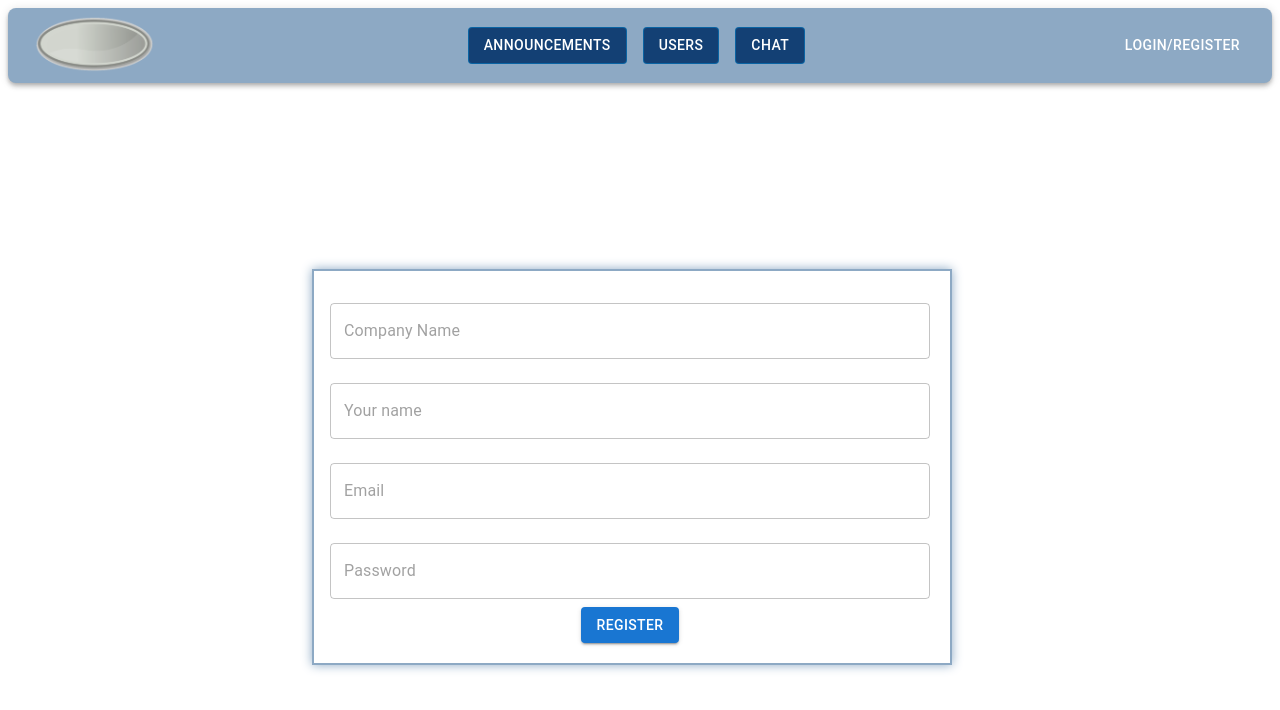
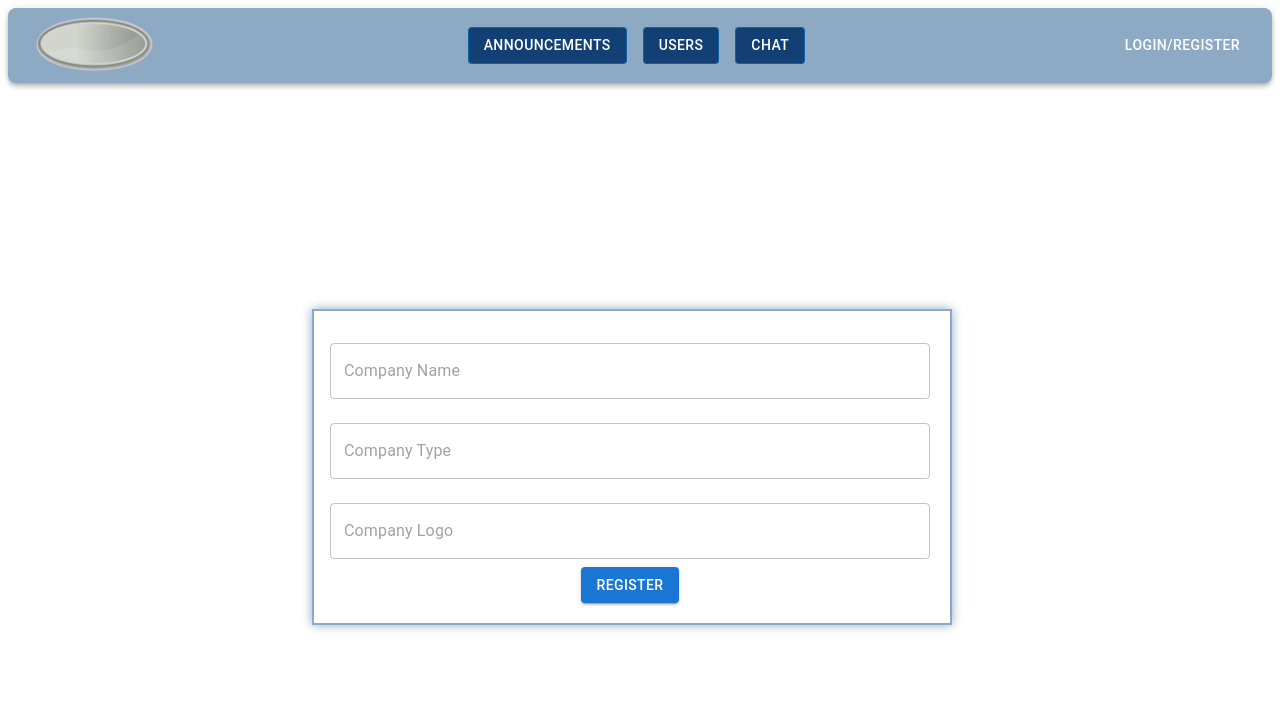
Before and after one commit to ErikAmerico/Employee-Website, a React (Vite) app in the folder client/: page /loginRegister in a window 1280 px wide. Shown: the top 710 px of the page. Built offline with nearby package versions, Linux system fonts and the light colour scheme.

Commit message:
added mutations to front end, couldn't quite register a company yet.

```diff
--- a/client/src/components/logReg/register.jsx
+++ b/client/src/components/logReg/register.jsx
@@ -1,15 +1,27 @@
-import React, { useState } from 'react';
+import React, { useState, useEffect } from 'react';
 import { TextField, Grid, Button } from '@mui/material';
 import './logReg.css'
 
+import { ADD_COMPANY } from '../../utils/mutations';
+import { useMutation } from '@apollo/client';
+
 const Register = () => {
 
+  // const [inputs, setInputs] = useState({
+  //   companyName: '',
+  //   name: '',
+  //   email: '',
+  //   password: ''
+  // })
+
   const [inputs, setInputs] = useState({
-    companyName: '',
     name: '',
-    email: '',
-    password: ''
+    type: '',
+    logo: ''
   })
+
+  const [addCompany, { error }] = useMutation(ADD_COMPANY);
+  const [showAlert, setShowAlert] = useState(false);
 
   const handleChange = (e) => {
     setInputs((prevState) => ({
@@ -18,16 +30,35 @@ const Register = () => {
     }))
   }
 
-  const handleSubmit = (e) => {
+  const handleSubmit = async (e) => {
     e.preventDefault();
 
     console.log(inputs)
 
+    try {
+      const { data } = await addCompany({
+          variables: { ...inputs },
+      });
+      console.log(data);
+
+  } catch (err) {
+      console.error(err);
+      setShowAlert(true);
+  }
+
+
+
+    // setInputs({
+    //   companyName: '',
+    //   name: '',
+    //   email: '',
+    //   password: ''
+    // });
+
     setInputs({
-      companyName: '',
       name: '',
-      email: '',
-      password: ''
+      type: '',
+      logo: ''
     });
 
   };
@@ -45,6 +76,39 @@ const Register = () => {
       <form onSubmit={handleSubmit}>
 
       <TextField
+      name='name'
+      value={inputs.name}
+      onChange={handleChange}
+      type={'text'}
+      placeholder='Company Name'
+      variant='outlined'
+      fullWidth
+      margin='normal'
+      />
+
+      <TextField
+      name='type'
+      value={inputs.type}
+      onChange={handleChange}
+      type={'text'}
+      placeholder='Company Type'
+      variant='outlined'
+      fullWidth
+      margin='normal'
+      />
+
+      <TextField
+      name='logo'
+      value={inputs.logo}
+      onChange={handleChange}
+      type={'text'}
+      placeholder='Company Logo'
+      variant='outlined'
+      fullWidth
+      margin='normal'
+      />
+
+      {/* <TextField
       name='companyName'
       value={inputs.companyName}
       onChange={handleChange}
@@ -86,7 +150,7 @@ const Register = () => {
       variant='outlined'
       fullWidth
       margin='normal'
-      />
+      /> */}
 
 
       <Grid container justifyContent="center">
--- a/client/src/utils/mutations.js
+++ b/client/src/utils/mutations.js
@@ -0,0 +1,38 @@
+import { gql } from '@apollo/client';
+
+export const ADD_COMPANY = gql`
+  mutation AddCompany($name: String!, $type: String!, $logo: String) {
+    addCompany(name: $name, type: $type, logo: $logo) {
+      _id
+      companyId
+      name
+      type
+      logo
+    }
+  }
+`;
+
+export const LOGIN = gql`
+  mutation Login($email: String!, $password: String!) {
+    login(email: $email, password: $password) {
+      token
+      user {
+        _id
+        userId
+        name
+        role
+        title
+        company {
+          _id
+          companyId
+          name
+          type
+          logo
+        }
+        email
+        phone
+        profileImage
+      }
+    }
+  }
+`;
```
